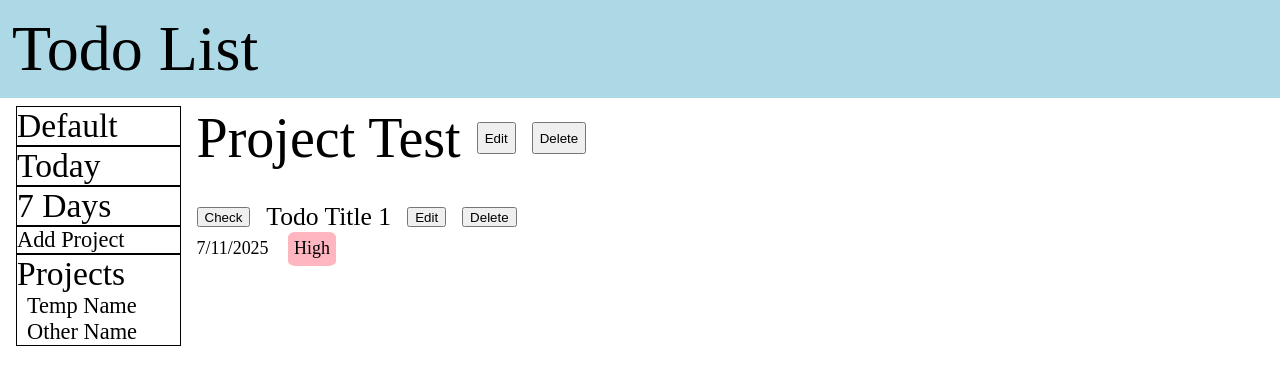
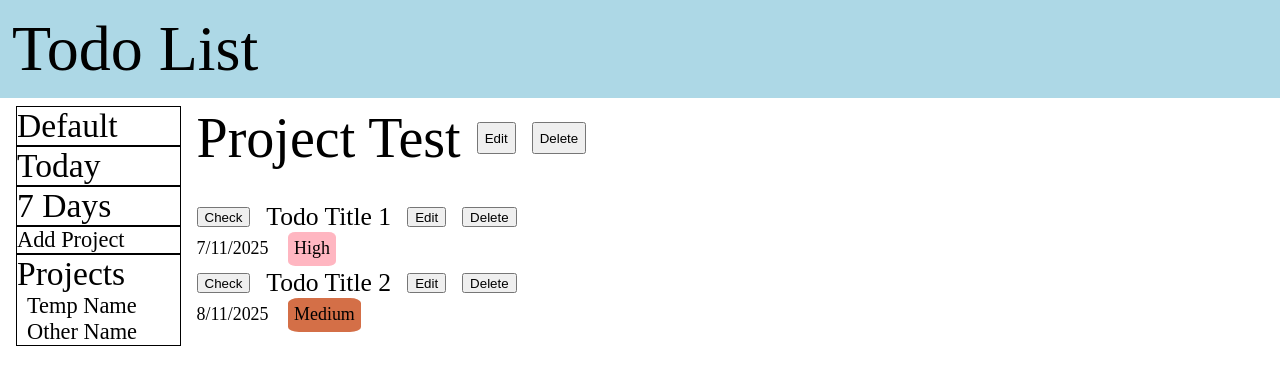
Before and after one commit to pigmentsandcode/odin-todo-list, a website built with webpack: page src/template.html in a window 1280 px wide. Built offline with nearby package versions, Linux system fonts and the light colour scheme.

Commit message:
Finish project todo page

```diff
--- a/src/styles.css
+++ b/src/styles.css
@@ -42,6 +42,11 @@ main {
   padding-top: 0.5rem;
 }
 
+.flex-col {
+  display: flex;
+  flex-direction: column;
+}
+
 /*  Sidebar Navigation  */
 nav {
   padding-left: 1rem;
@@ -79,6 +84,11 @@ nav {
 }
 
 /*  Todos List  */
+
+.todo-list {
+  gap: 2px;
+}
+
 /*  Todos List Item */
 .todo-top {
   display: flex;
--- a/src/template.html
+++ b/src/template.html
@@ -50,6 +50,20 @@
               </li>
             </ul>
           </li>
+          <li class="todo-list-item" data-id="todo-id-2">
+            <ul>
+              <li class="todo-top">
+                <button class="complete-btn">Check</button>
+                <div class="todo-title-div">Todo Title 2</div>
+                <button class="edit-btn" data-id="todo-id-2">Edit</button>
+                <button class="delete-btn" data-id="todo-id-2">Delete</button>
+              </li>
+              <li class="todo-bottom">
+                <div class="todo-due-date">8/11/2025</div>
+                <div class="todo-priority priority medium-priority">Medium</div>
+              </li>
+            </ul>
+          </li>
         </ul>
       </section>
     </main>
```
